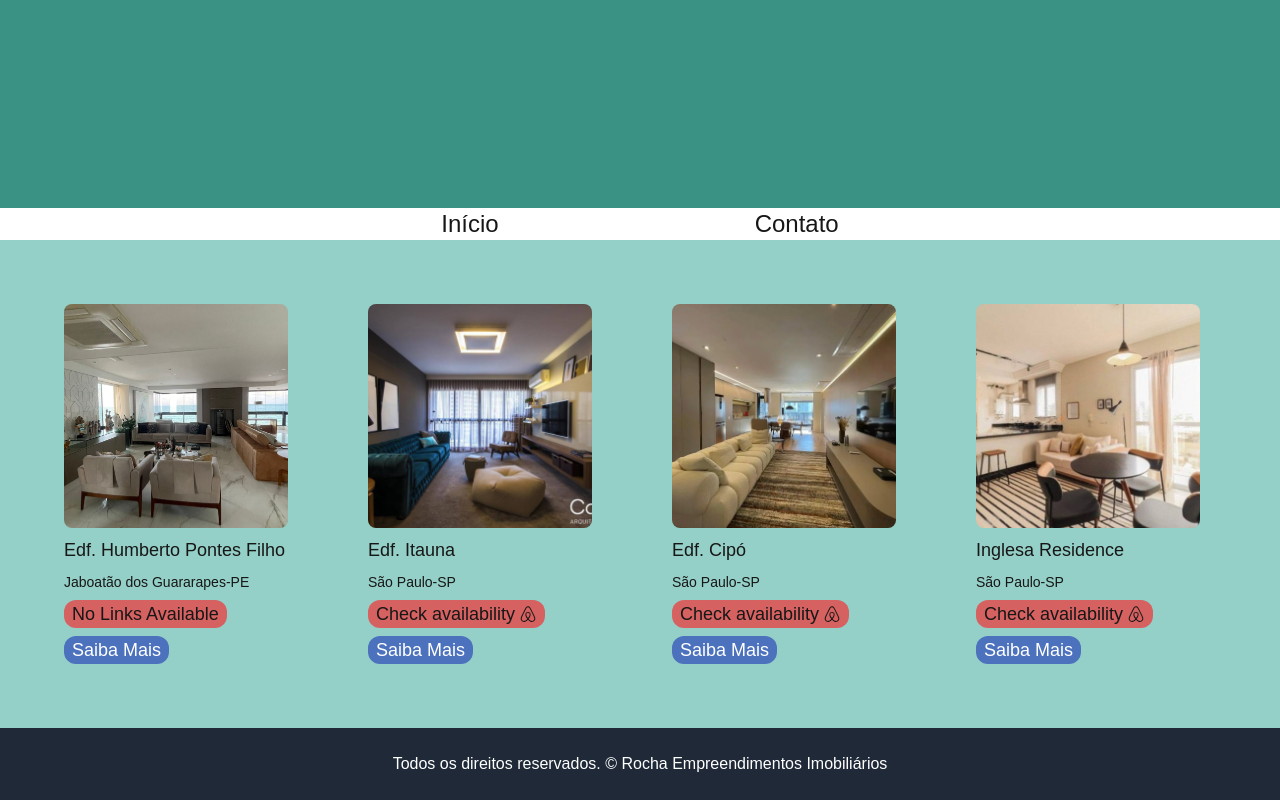
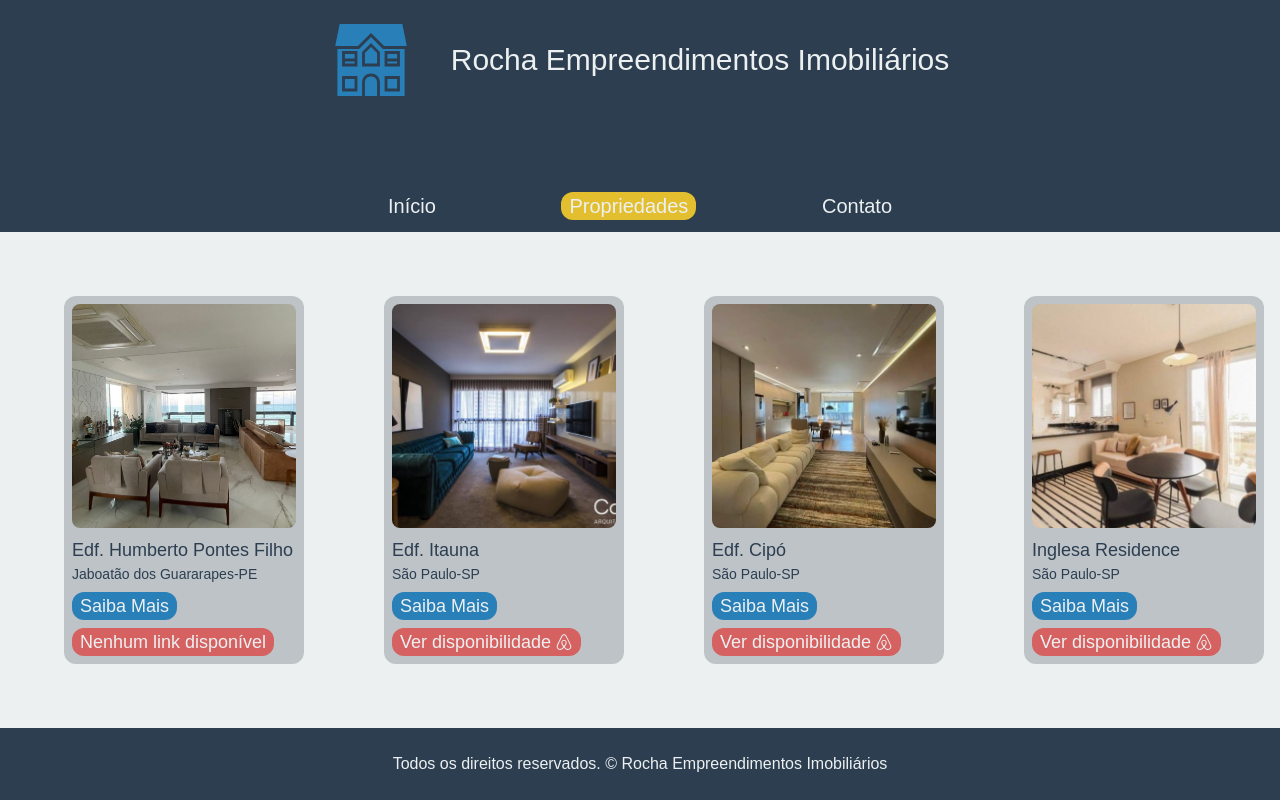
Before and after one commit to pedrocnadais/rocha-app, a Next.js app: page /propriedades in a window 1280 px wide. Built offline with nearby package versions, Linux system fonts and the light colour scheme; no server answers.

Commit message:
fix: changed styling and added divider

```diff
--- a/src/Components/Containers/BodyContainer/index.tsx
+++ b/src/Components/Containers/BodyContainer/index.tsx
@@ -7,7 +7,7 @@ interface BodyContainerProps extends React.HTMLAttributes<HTMLDivElement> {
 const BodyContainer: React.FC<BodyContainerProps> = ({ children, ...rest }: BodyContainerProps) => {
   return (
     <div
-      className={`w-screen bg-[#94d0c7] unselectable overflow-x-auto`}
+      className={`w-screen bg-[#ECF0F1] unselectable`}
       {...rest}
     >
       {children}
--- a/src/Components/Containers/FooterContainer/index.tsx
+++ b/src/Components/Containers/FooterContainer/index.tsx
@@ -7,7 +7,7 @@ interface FooterContainerProps extends React.HTMLAttributes<HTMLDivElement> {
 const FooterContainer: React.FC<FooterContainerProps> = ({ children, ...rest }: FooterContainerProps) => {
   return (
     <div
-      className={`w-screen flex bg-gray-800 text-white items-center justify-center py-4 unselectable`}
+      className={`w-screen flex bg-[#2C3E50] text-[#ECF0F1] items-center justify-center py-4 unselectable`}
       {...rest}
     >
       {children}
--- a/src/Components/Containers/HeaderContainer/index.tsx
+++ b/src/Components/Containers/HeaderContainer/index.tsx
@@ -1,13 +1,19 @@
-import React, { ReactNode } from "react";
+import React from "react";
+import { GiFamilyHouse } from "react-icons/gi";
 
 interface HeaderContainerProps extends React.HTMLAttributes<HTMLDivElement> {
- children: ReactNode
+
 }
 
-const HeaderContainer: React.FC<HeaderContainerProps> = ({children, ...rest}: HeaderContainerProps) => {
+const HeaderContainer: React.FC<HeaderContainerProps> = ({ }: HeaderContainerProps) => {
  return (
-  <div className={`w-screen flex flex-1 bg-[#399284] flex-col  items-center unselectable`} {...rest}>
-   {children}
+  <div className={`w-screen flex flex-1 bg-[#2C3E50] flex-col  items-center unselectable`}>
+   <div className="flex flex-row items-center p-5">
+          <GiFamilyHouse size={80} className="text-[#2980B9]" />
+          <div className="ml-10 text-3xl text-[#ECF0F1]">
+            Rocha Empreendimentos Imobiliários
+          </div>
+        </div>
   </div>
  )
 }
--- a/src/Components/Containers/Navbar/index.tsx
+++ b/src/Components/Containers/Navbar/index.tsx
@@ -1,10 +1,53 @@
-'use client';
+"use client";
 
-export default function NavHeader() {
- return (
-  <nav className='flex flex-row justify-center gap-[20%] text-2xl'>
-   <ul>Início</ul>
-   <ul><button><a href='https://api.whatsapp.com/send/?phone=5511910788778&text&type=phone_number&app_absent=0' target="_blank">Contato</a></button></ul>
-  </nav>
- )
-}
+import { usePathname } from "next/navigation";
+import React from "react";
+
+const NavHeader = () => {
+  const currentRoute = usePathname();
+
+  const redirectToProperties = () => {
+    window.location.href = "/propriedades";
+  };
+
+  const redirectToHome = () => {
+    window.location.href = '/inicio'
+  };
+
+  return (
+    <nav className="flex flex-row p-3 bg-[#2C3E50] justify-center gap-[10%] text-xl">
+      <ul>
+        <button
+          onClick={redirectToHome}
+          className={`${
+            currentRoute === "/inicio" ? "bg-[#e3bf2f] text-[#ECF0F1] px-2 rounded-xl transition" : "text-[#ECF0F1]"
+          }`}
+        >
+          Início
+        </button>
+      </ul>
+      <ul>
+        <button
+          onClick={redirectToProperties}
+          className={`${
+            currentRoute === "/propriedades" ? "bg-[#e3bf2f] text-[#ECF0F1] px-2 rounded-xl transition" : "text-[#ECF0F1]"
+          }`}
+        >
+          Propriedades
+        </button>
+      </ul>
+      <ul>
+        <button className="text-[#ECF0F1]">
+          <a
+            href="https://api.whatsapp.com/send/?phone=5511910788778&text&type=phone_number&app_absent=0"
+            target="_blank"
+          >
+            Contato
+          </a>
+        </button>
+      </ul>
+    </nav>
+  );
+};
+
+export default NavHeader;
--- /dev/null
+++ b/src/Components/Dividers/divider.tsx
@@ -0,0 +1,9 @@
+import React from 'react'
+
+const GrayDivider = () => {
+  return (
+    <div className="lg:w-[25%] mx-auto border border-gray-300 border-opacity-60 " />
+  )
+}
+
+export default GrayDivider
--- a/src/Components/Modals/PropertyModal.tsx
+++ b/src/Components/Modals/PropertyModal.tsx
@@ -22,7 +22,7 @@ const PropertiesModal: React.FC<PropertiesModalProps> = ({
 
   return (
     <div className="fixed inset-0 bg-gray-800 bg-opacity-80 flex items-center justify-center z-50">
-      <div className="bg-[#ffffffe9] rounded-lg shadow-lg w-full max-w-xl h-auto max-h-[90vh] overflow-y-auto">
+      <div className="bg-[#d4d5d6] rounded-lg shadow-lg w-full max-w-xl h-auto max-h-[90vh] overflow-y-auto">
         <button onClick={closeModal} className="focus:outline-none mt-5 ml-5">
         <MdKeyboardArrowLeft size={30} />
         </button>
@@ -40,11 +40,11 @@ const PropertiesModal: React.FC<PropertiesModalProps> = ({
           mapId={mapId} // Pass the Map ID to Maps component
         />
         <div className="p-4 ml-12 flex flex-col items-start">
-          <p className="text-2xl text-blue-950 mb-2">{property.title} - {property.size}</p>
+          <p className="text-2xl text-[#2C3E50] mb-2">{property.title} - {property.size}</p>
           {/* <p className="mb-2">Size: {property.size}</p> */}
-          <p className="mb-2">{property.location}</p>
-          <p className="mb-2">Rooms: {property.rooms}</p>
-          <h2>Locais próximos ao endereço:</h2>
+          <p className="mb-2 text-[#2C3E50]">{property.location}</p>
+          <p className="mb-2 text-[#2C3E50]">Rooms: {property.rooms}</p>
+          <h2 className="text-[#2C3E50]">Locais próximos ao endereço:</h2>
           <NearbyPlaces property={property} mapId={mapId} />
           <button onClick={closeModal} className="bg-red-400 mt-3 px-2 rounded-xl hover:brightness-90 transition">Close</button>
         </div>
--- a/src/Components/PlacesNearby/NearbyPlaces.tsx
+++ b/src/Components/PlacesNearby/NearbyPlaces.tsx
@@ -92,14 +92,14 @@ const NearbyPlaces: React.FC<NearbyPlacesProps> = ({ property, mapId }) => {
         <div key={category}>
           <div
             onClick={() => toggleCategory(category)}
-            className="cursor-pointer font-bold my-2"
+            className="cursor-pointer font-bold my-2 text-[#2C3E50] hover:text-[#62788d]"
           >
             {typeTranslations[category] || category.replace("_", " ")} (3)
           </div>
           {expandedCategory === category && (
             <ul>
               {categoryPlaces.slice(0, 3).map((place, index) => (
-                <li key={index}>
+                <li key={index} className="text-[#151c23]">
                   <strong>{place.name}:</strong> (
                   {typeTranslations[place.type] || place.type}) -{" "}
                   {place.address}
--- a/src/Components/PropertyCard/index.tsx
+++ b/src/Components/PropertyCard/index.tsx
@@ -11,7 +11,7 @@ interface PropertyCardProps {
 
 const PropertyCard: React.FC<PropertyCardProps> = ({ property, onClick }) => {
   return (
-    <div className="">
+    <div className="bg-[#BDC3C7] p-2 rounded-xl">
       {property.imageUrl ? (
         <div className="relative h-36 w-36 sm:h-56 sm:w-56">
           <Image
@@ -33,28 +33,39 @@ const PropertyCard: React.FC<PropertyCardProps> = ({ property, onClick }) => {
           <span className="text-sm text-gray-500">No Image Available</span>
         </div>
       )}
-      <p className="text-lg text-left w-full mt-2">{property.title}</p>
-      <p className="text-sm w-full mt-2">{property.location}</p>
-      {property.airbnbLink ? (
-        <p className="bg-[#d66161] text-sm sm:text-lg cursor-pointer px-2 mt-2 rounded-xl hover:brightness-90 transition inline-block">
-        <a
-          href={property.airbnbLink}
-          target="_blank"
-          className="flex items-center"
-          >
-          Check availability
-          <FaAirbnb className="ml-1" />
-        </a>
+      <p className="text-lg text-left w-full mt-2 text-[#2C3E50]">
+        {property.title}
       </p>
-        ) : (
-          <p className="bg-[#d66161] text-sm sm:text-lg px-2 mt-2 rounded-xl cursor-default inline-block">No Links Available</p>
-        )}
+      <p className="text-sm w-full text-[#2C3E50]">{property.location}</p>
       <p
-        className="text-sm sm:text-lg mt-2 cursor-pointer text-white bg-[#4c72bd] px-2 rounded-xl inline-block"
+        className="text-sm sm:text-lg mt-2 cursor-pointer text-[#ECF0F1] bg-[#2980B9] px-2 rounded-xl inline-block hover:bg-[#60a1cd]"
         onClick={onClick}
       >
         Saiba Mais
       </p>
+      {property.airbnbLink ? (
+        <p className="bg-[#d66161] text-sm sm:text-lg cursor-pointer px-2 mt-2 rounded-xl hover:bg-[#e29090] transition inline-block text-[#ECF0F1]">
+          <a
+            href={property.airbnbLink}
+            target="_blank"
+            className="flex items-center"
+          >
+            Ver disponibilidade
+            <FaAirbnb className="ml-1" />
+          </a>
+        </p>
+      ) : (
+        <p
+          className="bg-[#d66161] text-sm sm:text-lg cursor-pointer px-2 mt-2 rounded-xl hover:bg-[#e29090] transition inline-block text-[#ECF0F1]"
+          onClick={() =>
+            alert(
+              "Não encontramos um link para a propriedade desejada. Para mais informações entre em contato conosco."
+            )
+          }
+        >
+          Nenhum link disponível
+        </p>
+      )}
     </div>
   );
 };
```
